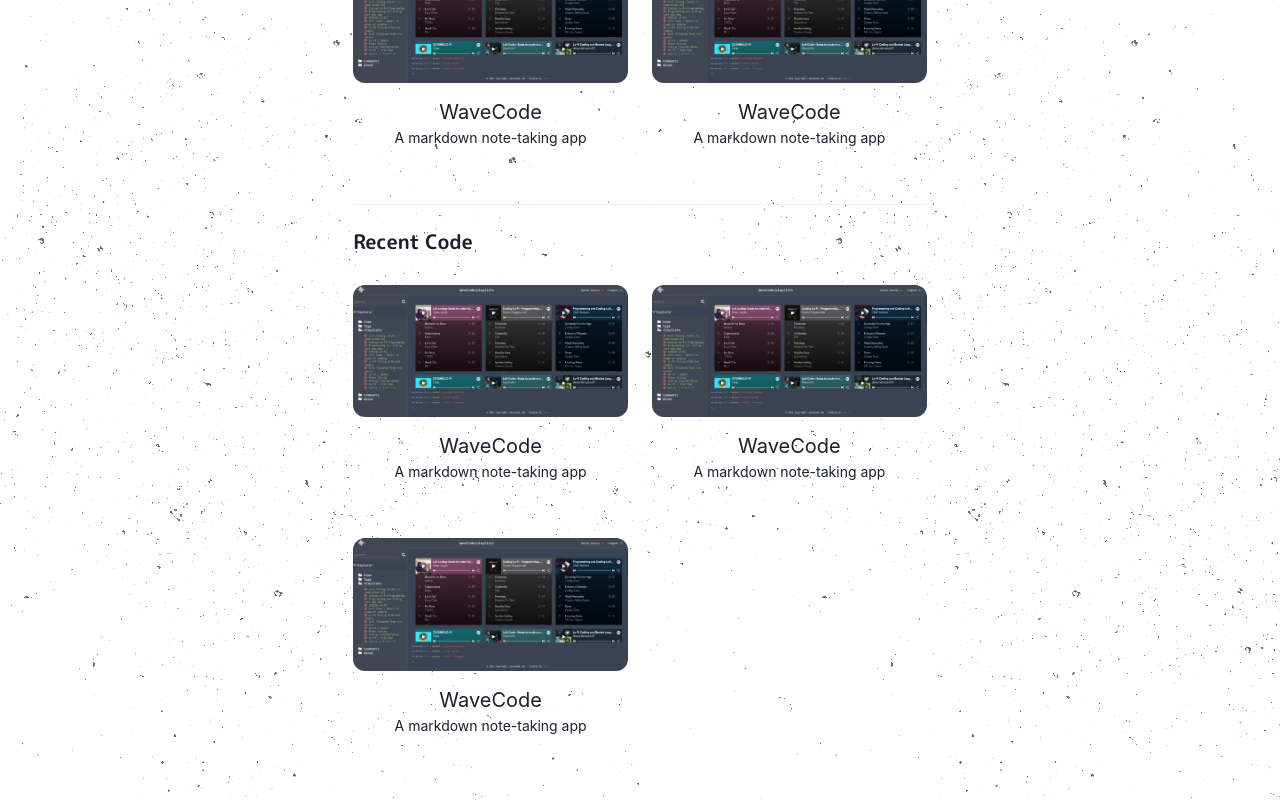
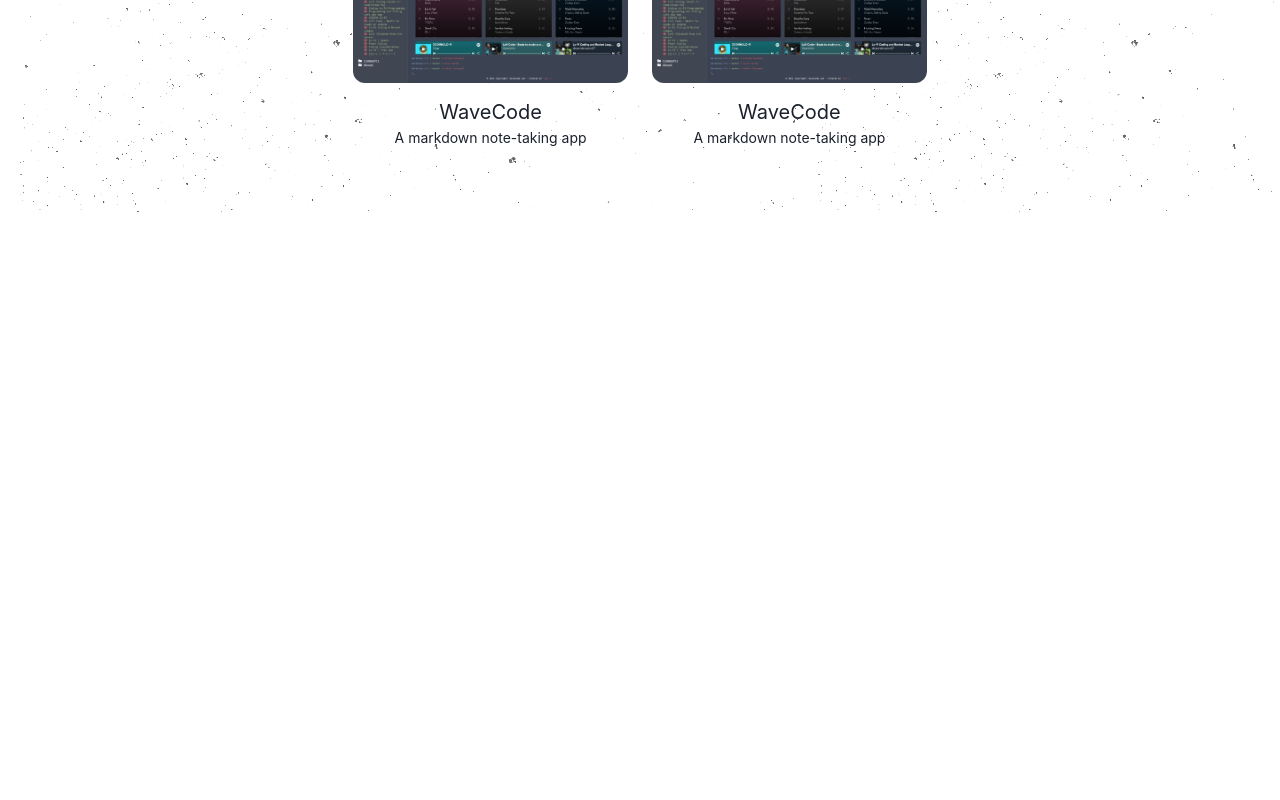
Before and after one commit to lethamburn/lethamburn-portfolio, a Next.js app: page /projects in a window 1280 px wide. Shown: the part 905-1705 px from the top of the page. After the commit the page ends 1117 px from the top, so only its background shows below. Built offline with nearby package versions, Linux system fonts and the light colour scheme.

Commit message:
REFACTOR projects page

```diff
--- a/pages/projects.js
+++ b/pages/projects.js
@@ -81,43 +81,6 @@ const Projects = () => {
             </ProjectGridItem>
           </Section>
         </SimpleGrid>
-        <Section delay={0.4}>
-          <Divider my={6} />
-
-          <Heading as="h3" fontSize={20} mb={4}>
-            Recent Code
-          </Heading>
-        </Section>
-
-        <SimpleGrid columns={[1, 1, 2]} gap={6}>
-          <Section delay={0.5}>
-            <ProjectGridItem
-              id="WaveCode"
-              title="WaveCode"
-              thumbnail={waveCode}
-            >
-              A markdown note-taking app
-            </ProjectGridItem>
-          </Section>
-          <Section delay={0.5}>
-            <ProjectGridItem
-              id="WaveCode"
-              title="WaveCode"
-              thumbnail={waveCode}
-            >
-              A markdown note-taking app
-            </ProjectGridItem>
-          </Section>
-          <Section delay={0.6}>
-            <ProjectGridItem
-              id="WaveCode"
-              title="WaveCode"
-              thumbnail={waveCode}
-            >
-              A markdown note-taking app
-            </ProjectGridItem>
-          </Section>
-        </SimpleGrid>
       </Container>
     </Layout>
   )
```
